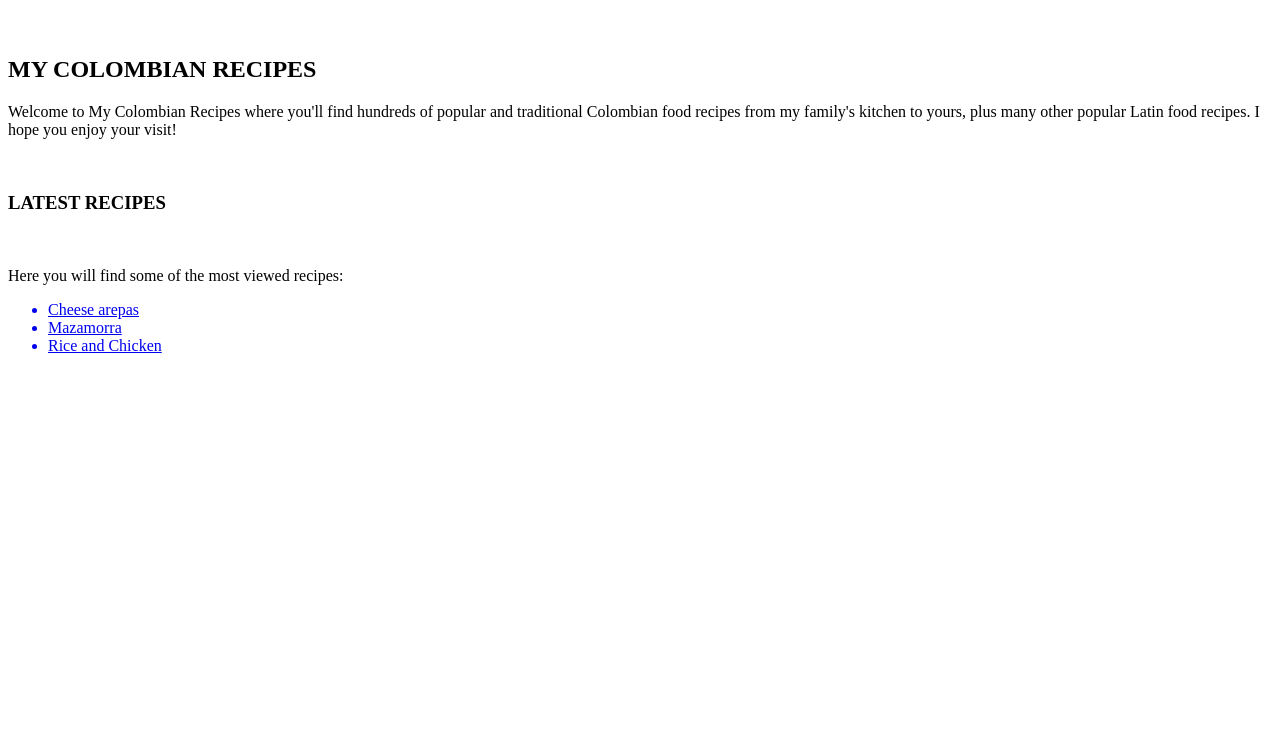
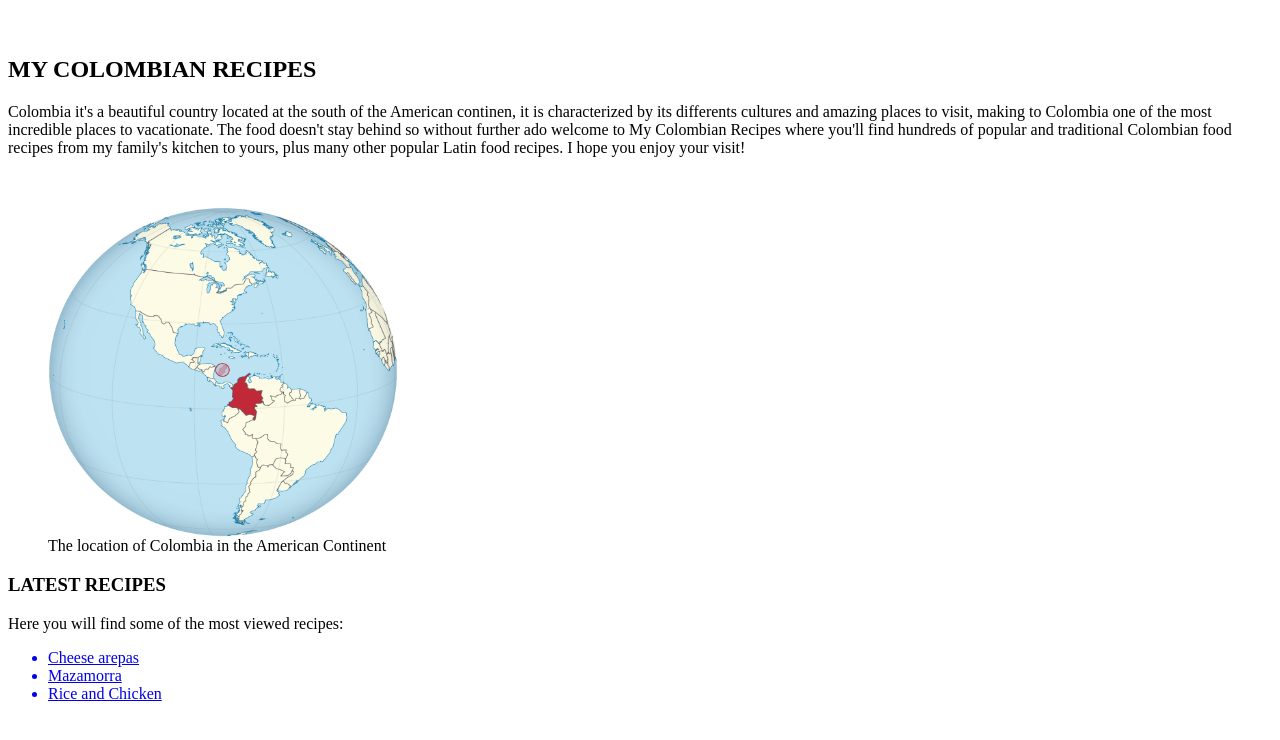
Before and after one commit to Ddelgado-r/Odin-Recipes, a plain HTML site: page index.html in a window 1280 px wide. Shown: the part 48-788 px from the top of the page. Drawn offline with Linux system fonts and the light colour scheme.

Commit message:
I added more information to the index page

```diff
--- a/index.html
+++ b/index.html
@@ -8,12 +8,21 @@
         <h1 text align = "center">Odin Recipes</h1>
         <br>
         <h2>MY COLOMBIAN RECIPES</h2>
-        <p text-align="justify">Welcome to My Colombian Recipes where you'll find hundreds of
+        <p text-align="justify">Colombia it's a beautiful country located at the south of the American continen, it is characterized by its
+            differents cultures and amazing places to visit, making to Colombia one of the most
+            incredible places to vacationate. The food doesn't stay behind so without further ado
+            welcome to My Colombian Recipes where you'll find hundreds of
             popular and traditional Colombian food recipes from my family's kitchen to yours,
             plus many other popular Latin food recipes. I hope you enjoy your visit!</p>
         <br>
+        <figure>
+            <figcaption>
+                <img src="images/Colombia.svg.png" alt="The location of Colombia in the mundi map" height="330" width="350">
+                <br>
+                The location of Colombia in the American Continent
+            </figcaption>
+        </figure>
         <h3>LATEST RECIPES</h3>
-        <br>
         <P>Here you will find some of the most viewed recipes:</P>
         <ul>
            <a href = "recipes/cheese-arepas.html" target="_blank " rel="noopener noreferrer"><li>Cheese arepas</li></a>
```
Also changed, not shown: images/Colombia.svg.png (added), images/world.svg (added).
